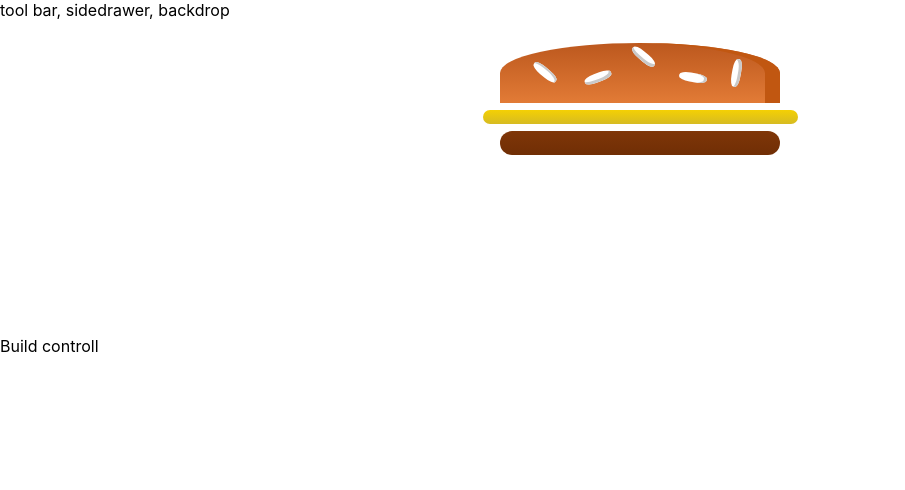
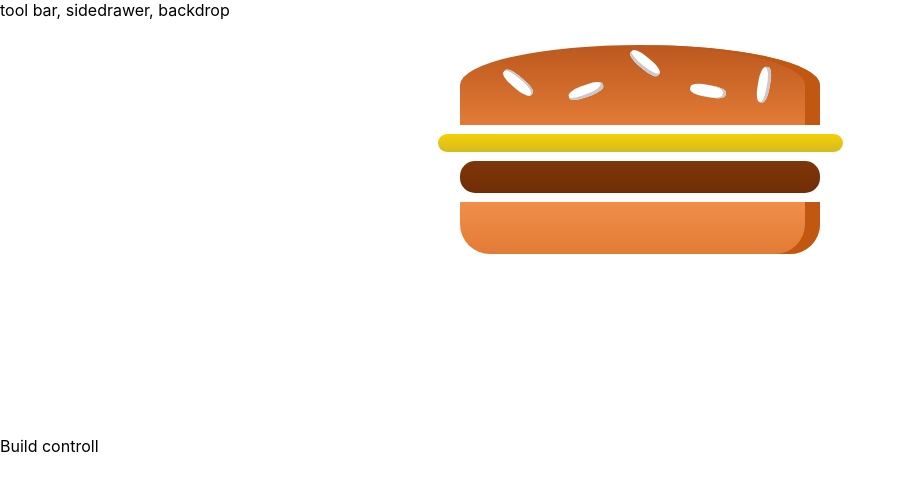
Before and after one commit to Nerfi/burguer-app, a React (Create React App) app: page / in a window 1280 px wide. Shown: the top 490 px of the page, without its empty margins (0-905 px from the left). Built offline with nearby package versions, Linux system fonts and the light colour scheme.

Commit message:
bugs fixed

```diff
--- a/src/components/Burguer/Burger.css
+++ b/src/components/Burguer/Burger.css
@@ -9,12 +9,6 @@
 }
 
 /*  meia querys*/
-@media (min-width: 500px) and (min-height: 401px) {
-  .Burger {
-    width: 450px;
-    height: 400px;
-  }
-}
 
 @media (min-width: 1000px) and (min-height: 700px) {
   .Burger {
@@ -23,11 +17,16 @@
   }
 }
 
-
-
 @media (min-width: 500px) and (min-height: 400px) {
   .Burger {
     width: 350px;
     height: 300px;
   }
 }
+
+@media (min-width: 500px) and (min-height: 401px) {
+  .Burger {
+    width: 450px;
+    height: 400px;
+  }
+}
--- a/src/components/Burguer/BurgerIngredient/BurgerIngredient.js
+++ b/src/components/Burguer/BurgerIngredient/BurgerIngredient.js
@@ -9,7 +9,7 @@ const burgerIngredient = (props) => {
   switch(props.type){
 
     case('bread-botton'):
-    ingredient = <div className="BreadBotton"></div>;
+    ingredient = <div className="BreadBottom"></div>;
     break;
 
     case('bread-top'):
```
